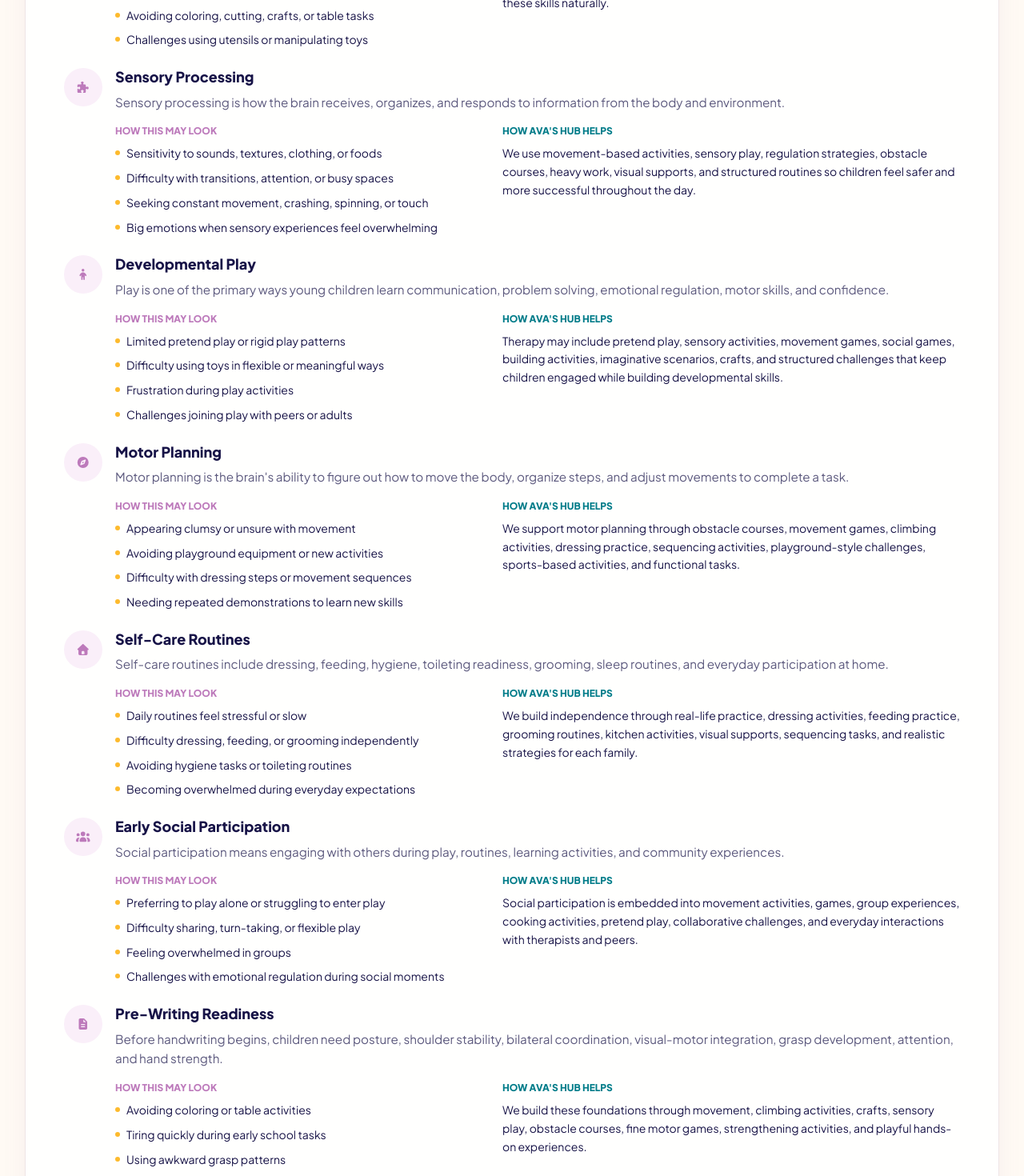
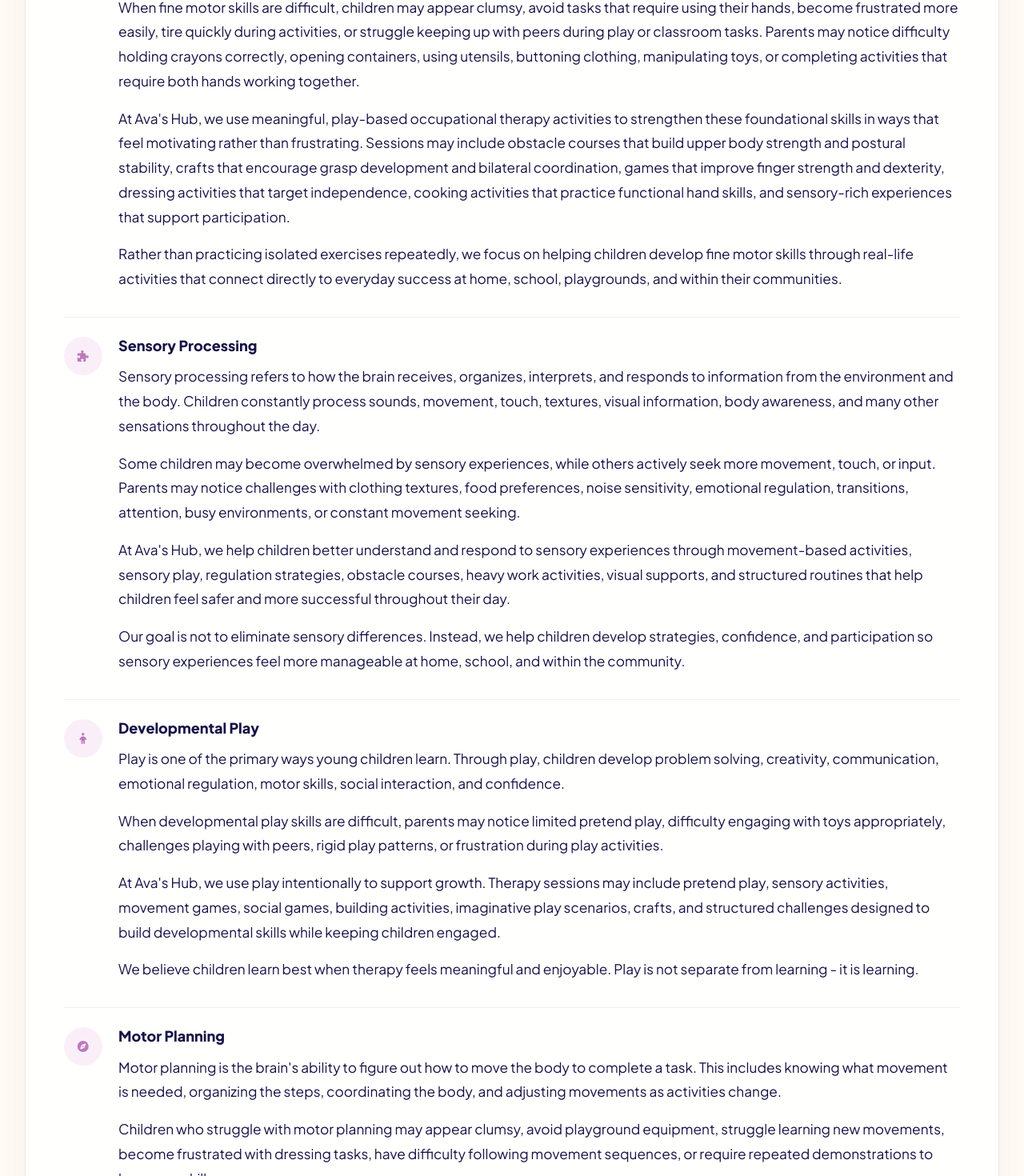
Before and after one commit to tasawur1/AvashubNJ, a Next.js app: page /programs/kids in a window 1280 px wide. Shown: the part 1060-2530 px from the top of the page at 80% size. Built offline with nearby package versions, Linux system fonts and the light colour scheme.

Commit message:
Update Kids program work-on text layout

```diff
--- a/src/app/programs/kids/page.tsx
+++ b/src/app/programs/kids/page.tsx
@@ -19,109 +19,79 @@ export const metadata: Metadata = {
 type GuideItem = {
   icon: IconName;
   title: string;
-  intro: string;
-  signs: string[];
-  helps: string;
+  paragraphs: string[];
 };
 
 const workOnItems: GuideItem[] = [
   {
     icon: "handHeart",
     title: "Fine Motor Skills",
-    intro:
-      "Fine motor skills are the small movements children use with their hands, fingers, wrists, and eyes together to complete everyday activities.",
-    signs: [
-      "Difficulty holding crayons or school tools",
-      "Frustration with buttons, zippers, or containers",
-      "Avoiding coloring, cutting, crafts, or table tasks",
-      "Challenges using utensils or manipulating toys",
+    paragraphs: [
+      "Fine motor skills are the small movements we make using our hands, fingers, wrists, and eyes together to complete everyday activities. These skills allow children to manipulate objects, hold utensils, fasten clothing, build with toys, color, cut with scissors, use school tools, and participate more independently in daily routines.",
+      "When fine motor skills are difficult, children may appear clumsy, avoid tasks that require using their hands, become frustrated more easily, tire quickly during activities, or struggle keeping up with peers during play or classroom tasks. Parents may notice difficulty holding crayons correctly, opening containers, using utensils, buttoning clothing, manipulating toys, or completing activities that require both hands working together.",
+      "At Ava's Hub, we use meaningful, play-based occupational therapy activities to strengthen these foundational skills in ways that feel motivating rather than frustrating. Sessions may include obstacle courses that build upper body strength and postural stability, crafts that encourage grasp development and bilateral coordination, games that improve finger strength and dexterity, dressing activities that target independence, cooking activities that practice functional hand skills, and sensory-rich experiences that support participation.",
+      "Rather than practicing isolated exercises repeatedly, we focus on helping children develop fine motor skills through real-life activities that connect directly to everyday success at home, school, playgrounds, and within their communities.",
     ],
-    helps:
-      "At Ava's Hub, we use obstacle courses, crafts, sensory activities, dressing practice, cooking activities, strengthening games, and real-life functional activities to build these skills naturally.",
   },
   {
     icon: "puzzlePiece",
     title: "Sensory Processing",
-    intro:
-      "Sensory processing is how the brain receives, organizes, and responds to information from the body and environment.",
-    signs: [
-      "Sensitivity to sounds, textures, clothing, or foods",
-      "Difficulty with transitions, attention, or busy spaces",
-      "Seeking constant movement, crashing, spinning, or touch",
-      "Big emotions when sensory experiences feel overwhelming",
+    paragraphs: [
+      "Sensory processing refers to how the brain receives, organizes, interprets, and responds to information from the environment and the body. Children constantly process sounds, movement, touch, textures, visual information, body awareness, and many other sensations throughout the day.",
+      "Some children may become overwhelmed by sensory experiences, while others actively seek more movement, touch, or input. Parents may notice challenges with clothing textures, food preferences, noise sensitivity, emotional regulation, transitions, attention, busy environments, or constant movement seeking.",
+      "At Ava's Hub, we help children better understand and respond to sensory experiences through movement-based activities, sensory play, regulation strategies, obstacle courses, heavy work activities, visual supports, and structured routines that help children feel safer and more successful throughout their day.",
+      "Our goal is not to eliminate sensory differences. Instead, we help children develop strategies, confidence, and participation so sensory experiences feel more manageable at home, school, and within the community.",
     ],
-    helps:
-      "We use movement-based activities, sensory play, regulation strategies, obstacle courses, heavy work, visual supports, and structured routines so children feel safer and more successful throughout the day.",
   },
   {
     icon: "child",
     title: "Developmental Play",
-    intro:
-      "Play is one of the primary ways young children learn communication, problem solving, emotional regulation, motor skills, and confidence.",
-    signs: [
-      "Limited pretend play or rigid play patterns",
-      "Difficulty using toys in flexible or meaningful ways",
-      "Frustration during play activities",
-      "Challenges joining play with peers or adults",
+    paragraphs: [
+      "Play is one of the primary ways young children learn. Through play, children develop problem solving, creativity, communication, emotional regulation, motor skills, social interaction, and confidence.",
+      "When developmental play skills are difficult, parents may notice limited pretend play, difficulty engaging with toys appropriately, challenges playing with peers, rigid play patterns, or frustration during play activities.",
+      "At Ava's Hub, we use play intentionally to support growth. Therapy sessions may include pretend play, sensory activities, movement games, social games, building activities, imaginative play scenarios, crafts, and structured challenges designed to build developmental skills while keeping children engaged.",
+      "We believe children learn best when therapy feels meaningful and enjoyable. Play is not separate from learning - it is learning.",
     ],
-    helps:
-      "Therapy may include pretend play, sensory activities, movement games, social games, building activities, imaginative scenarios, crafts, and structured challenges that keep children engaged while building developmental skills.",
   },
   {
     icon: "compass",
     title: "Motor Planning",
-    intro:
-      "Motor planning is the brain's ability to figure out how to move the body, organize steps, and adjust movements to complete a task.",
-    signs: [
-      "Appearing clumsy or unsure with movement",
-      "Avoiding playground equipment or new activities",
-      "Difficulty with dressing steps or movement sequences",
-      "Needing repeated demonstrations to learn new skills",
+    paragraphs: [
+      "Motor planning is the brain's ability to figure out how to move the body to complete a task. This includes knowing what movement is needed, organizing the steps, coordinating the body, and adjusting movements as activities change.",
+      "Children who struggle with motor planning may appear clumsy, avoid playground equipment, struggle learning new movements, become frustrated with dressing tasks, have difficulty following movement sequences, or require repeated demonstrations to learn new skills.",
+      "At Ava's Hub, we support motor planning through obstacle courses, movement games, climbing activities, dressing practice, sequencing activities, playground-style challenges, sports-based activities, and functional tasks that encourage children to problem solve using their bodies.",
+      "Our focus is helping children build confidence with movement so everyday activities feel easier, more successful, and less frustrating.",
     ],
-    helps:
-      "We support motor planning through obstacle courses, movement games, climbing activities, dressing practice, sequencing activities, playground-style challenges, sports-based activities, and functional tasks.",
   },
   {
     icon: "home",
     title: "Self-Care Routines",
-    intro:
-      "Self-care routines include dressing, feeding, hygiene, toileting readiness, grooming, sleep routines, and everyday participation at home.",
-    signs: [
-      "Daily routines feel stressful or slow",
-      "Difficulty dressing, feeding, or grooming independently",
-      "Avoiding hygiene tasks or toileting routines",
-      "Becoming overwhelmed during everyday expectations",
+    paragraphs: [
+      "Self-care skills include the everyday activities children participate in to care for themselves and become more independent. These routines include dressing, feeding, hygiene, toileting, grooming, sleep routines, and participating in household responsibilities.",
+      "When self-care becomes difficult, daily routines may feel stressful for both children and families. Parents may notice difficulty dressing independently, avoiding hygiene tasks, challenges feeding themselves, or becoming overwhelmed during everyday routines.",
+      "At Ava's Hub, we focus on building independence through real-life practice and meaningful routines. Therapy sessions may include dressing activities, feeding practice, grooming routines, kitchen activities, visual supports, sequencing tasks, and environmental modifications that help children experience success.",
+      "We believe therapy should help children participate more confidently in real life - not only inside the therapy room.",
     ],
-    helps:
-      "We build independence through real-life practice, dressing activities, feeding practice, grooming routines, kitchen activities, visual supports, sequencing tasks, and realistic strategies for each family.",
   },
   {
     icon: "community",
     title: "Early Social Participation",
-    intro:
-      "Social participation means engaging with others during play, routines, learning activities, and community experiences.",
-    signs: [
-      "Preferring to play alone or struggling to enter play",
-      "Difficulty sharing, turn-taking, or flexible play",
-      "Feeling overwhelmed in groups",
-      "Challenges with emotional regulation during social moments",
+    paragraphs: [
+      "Social participation involves engaging with others during play, daily routines, learning activities, and community experiences. These skills include turn-taking, emotional regulation, communication, flexibility, problem solving, and interacting with peers.",
+      "Some children may prefer playing alone, struggle entering play activities, become overwhelmed in groups, have difficulty sharing, or experience challenges understanding social situations.",
+      "At Ava's Hub, social participation is naturally embedded throughout therapy. Children practice these skills during movement activities, games, group experiences, cooking activities, pretend play, collaborative challenges, and everyday interactions with therapists and peers.",
+      "Our goal is not simply teaching social skills - it is helping children build meaningful relationships, confidence, and participation.",
     ],
-    helps:
-      "Social participation is embedded into movement activities, games, group experiences, cooking activities, pretend play, collaborative challenges, and everyday interactions with therapists and peers.",
   },
   {
     icon: "resources",
     title: "Pre-Writing Readiness",
-    intro:
-      "Before handwriting begins, children need posture, shoulder stability, bilateral coordination, visual-motor integration, grasp development, attention, and hand strength.",
-    signs: [
-      "Avoiding coloring or table activities",
-      "Tiring quickly during early school tasks",
-      "Using awkward grasp patterns",
-      "Feeling frustrated with pre-writing or fine motor activities",
+    paragraphs: [
+      "Before children learn handwriting, they first develop many foundational skills that support writing success. These include posture, shoulder stability, bilateral coordination, visual-motor integration, grasp development, attention, body awareness, and hand strength.",
+      "Children who struggle with these foundational skills may avoid coloring, dislike table activities, tire quickly, use awkward grasp patterns, or become frustrated during early academic tasks.",
+      "At Ava's Hub, we build these skills through movement, climbing activities, crafts, sensory play, obstacle courses, fine motor games, strengthening activities, and playful experiences that naturally support writing development.",
+      "Rather than focusing only on paper-and-pencil tasks, we build the foundation first - because strong foundations create more confident learners.",
     ],
-    helps:
-      "We build these foundations through movement, climbing activities, crafts, sensory play, obstacle courses, fine motor games, strengthening activities, and playful hands-on experiences.",
   },
 ];
 
@@ -183,42 +153,23 @@ function GuideSection({
 
 function WorkOnItem({ item }: { item: GuideItem }) {
   return (
-    <div className="grid gap-4 sm:grid-cols-[3rem_1fr]">
+    <div className="grid gap-4 border-b border-brand-purple-deep/10 pb-8 last:border-b-0 last:pb-0 sm:grid-cols-[3rem_minmax(0,1fr)] lg:gap-5">
       <span className="flex h-12 w-12 items-center justify-center rounded-full bg-brand-lavender text-brand-purple-bright">
         <Icon name={item.icon} size="sm" />
       </span>
-      <div>
+      <div className="min-w-0">
         <h3 className="text-lg font-extrabold leading-tight text-brand-navy">
           {item.title}
         </h3>
-        <p className="mt-2 text-sm leading-relaxed text-brand-navy/70 lg:text-[0.95rem]">
-          {item.intro}
-        </p>
-        <div className="mt-4 grid gap-4 lg:grid-cols-[0.9fr_1.1fr]">
-          <div>
-            <p className="text-xs font-extrabold uppercase tracking-normal text-brand-purple-bright">
-              How this may look
+        <div className="mt-3 space-y-4">
+          {item.paragraphs.map((paragraph) => (
+            <p
+              key={paragraph}
+              className="max-w-none text-[1rem] leading-[1.78] text-brand-navy/72 lg:text-[1.08rem]"
+            >
+              {paragraph}
             </p>
-            <ul className="mt-2 space-y-2">
-              {item.signs.map((sign) => (
-                <li
-                  key={sign}
-                  className="flex gap-2 text-sm leading-relaxed text-brand-navy/72"
-                >
-                  <span className="mt-2 h-1.5 w-1.5 shrink-0 rounded-full bg-brand-gold" />
-                  <span>{sign}</span>
-                </li>
-              ))}
-            </ul>
-          </div>
-          <div>
-            <p className="text-xs font-extrabold uppercase tracking-normal text-brand-teal">
-              How Ava&apos;s Hub Helps
-            </p>
-            <p className="mt-2 text-sm leading-relaxed text-brand-navy/68">
-              {item.helps}
-            </p>
-          </div>
+          ))}
         </div>
       </div>
     </div>
```
